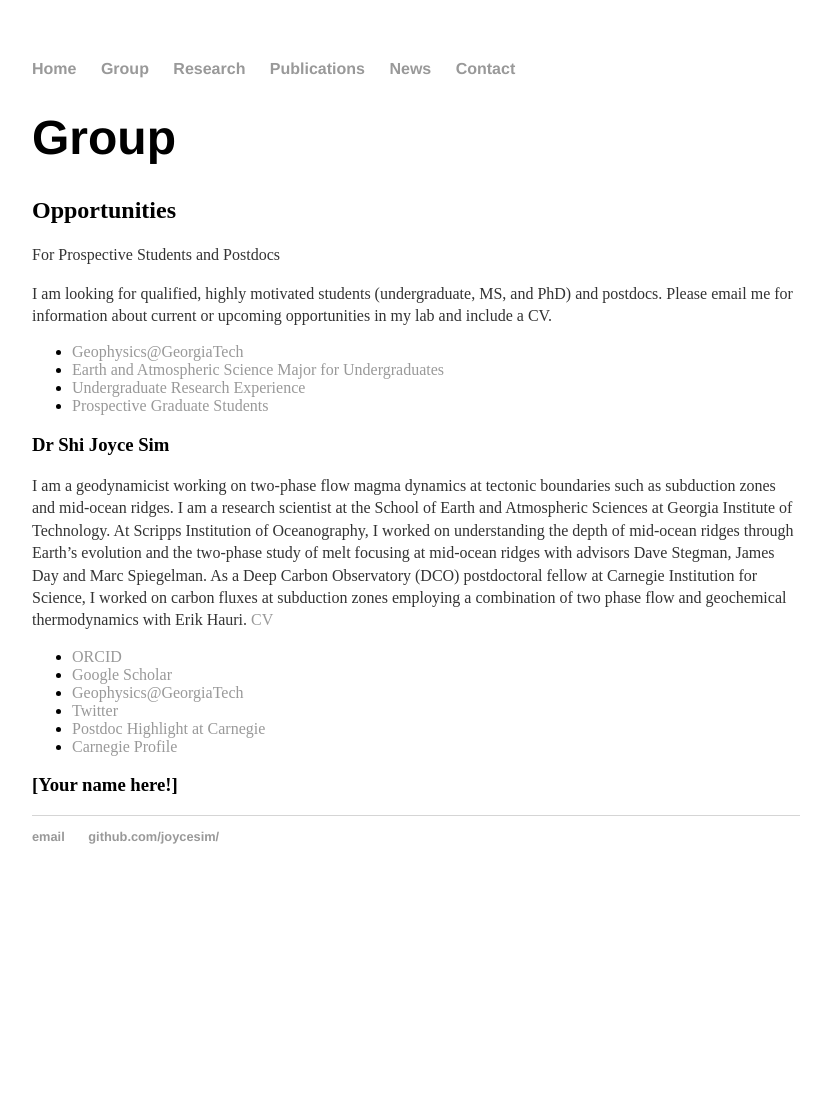
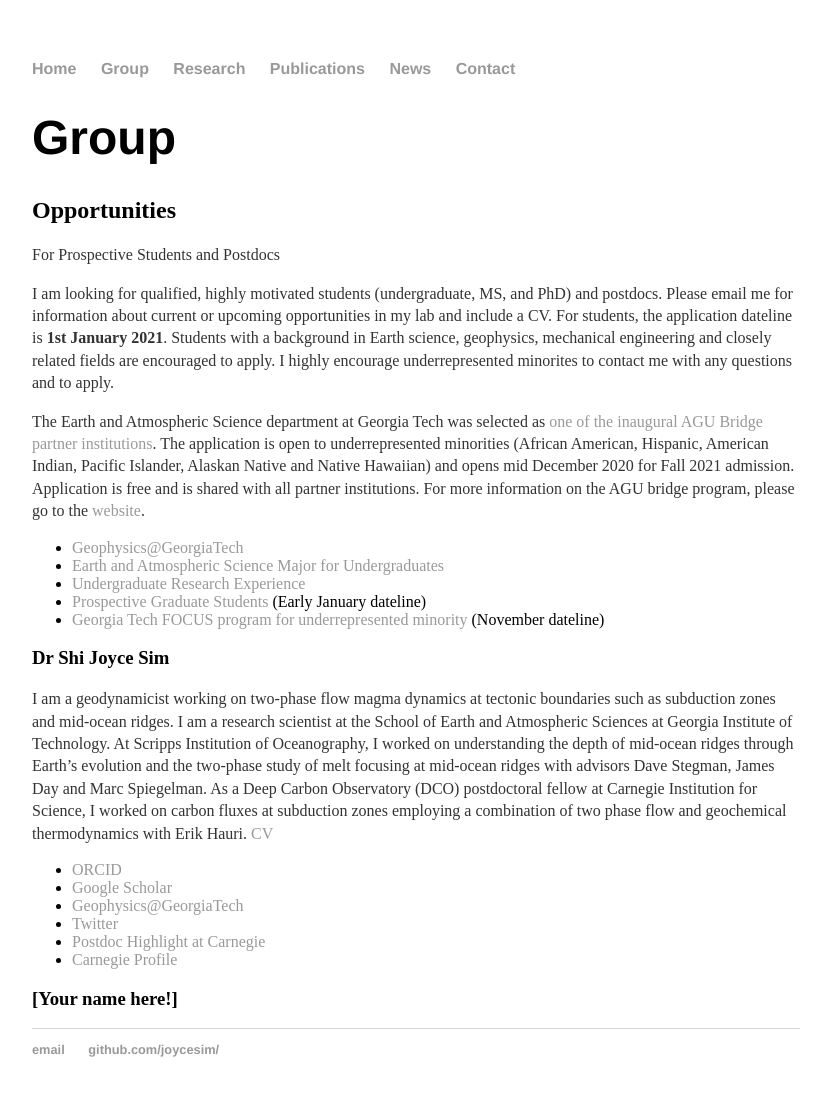
Before and after one commit to joycesim/joycesim.github.io, a Jekyll site: the page built from group/index.md, in a window 1280 px wide. Shown: the whole page, without its empty margins (224-1049 px from the left). Built offline with Jekyll 4.4.1, drawn with Linux system fonts in a browser that asks for light colours; before the commit the page ends 904 px from its top, so only the background shows below that.

Commit message:
Update index.md
Add AGU bridge and Tech Focus program to opportunities section

```diff
--- a/group/index.md
+++ b/group/index.md
@@ -7,12 +7,15 @@ title: Group
 ## Opportunities
 For Prospective Students and Postdocs
 
-I am looking for qualified, highly motivated students (undergraduate, MS, and PhD) and postdocs. Please email me for information about current or upcoming opportunities in my lab and include a CV.
+I am looking for qualified, highly motivated students (undergraduate, MS, and PhD) and postdocs. Please email me for information about current or upcoming opportunities in my lab and include a CV. For students, the application dateline is __1st January 2021__. Students with a background in Earth science, geophysics, mechanical engineering and closely related fields are encouraged to apply. I highly encourage underrepresented minorites to contact me with any questions and to apply.
+
+The Earth and Atmospheric Science department at Georgia Tech was selected as [one of the inaugural AGU Bridge partner institutions](https://fromtheprow.agu.org/agu-announces-2020-bridge-program-partners/). The application is open to underrepresented minorities (African American, Hispanic, American Indian, Pacific Islander, Alaskan Native and Native Hawaiian) and opens mid December 2020 for Fall 2021 admission. Application is free and is shared with all partner institutions. For more information on the AGU bridge program, please go to the [website](https://www.agu.org/bridge-program#3).
 
 * [Geophysics@GeorgiaTech](http://geophysics.eas.gatech.edu/)
 * [Earth and Atmospheric Science Major for Undergraduates](https://eas.gatech.edu/undergrad/prospective-undergraduate-students)
 * [Undergraduate Research Experience](https://easreu.eas.gatech.edu/)
-* [Prospective Graduate Students](https://eas.gatech.edu/graduate/prospective-graduate-students)
+* [Prospective Graduate Students](https://eas.gatech.edu/graduate/prospective-graduate-students) (Early January dateline)
+* [Georgia Tech FOCUS program for underrepresented minority](https://focus.gatech.edu/) (November dateline)
 
 ### Dr Shi Joyce Sim
 I am a geodynamicist working on two-phase flow magma dynamics at tectonic boundaries such as subduction zones and mid-ocean ridges. I am a research scientist at the School of Earth and Atmospheric Sciences at Georgia Institute of Technology. At Scripps Institution of Oceanography, I worked on understanding the depth of mid-ocean ridges through Earth's evolution and the two-phase study of melt focusing at mid-ocean ridges with advisors Dave Stegman, James Day and Marc Spiegelman. As a Deep Carbon Observatory (DCO) postdoctoral fellow at Carnegie Institution for Science, I worked on carbon fluxes at subduction zones employing a combination of two phase flow and geochemical thermodynamics with Erik Hauri. [CV](https://joycesim.github.io/cv/)
```
